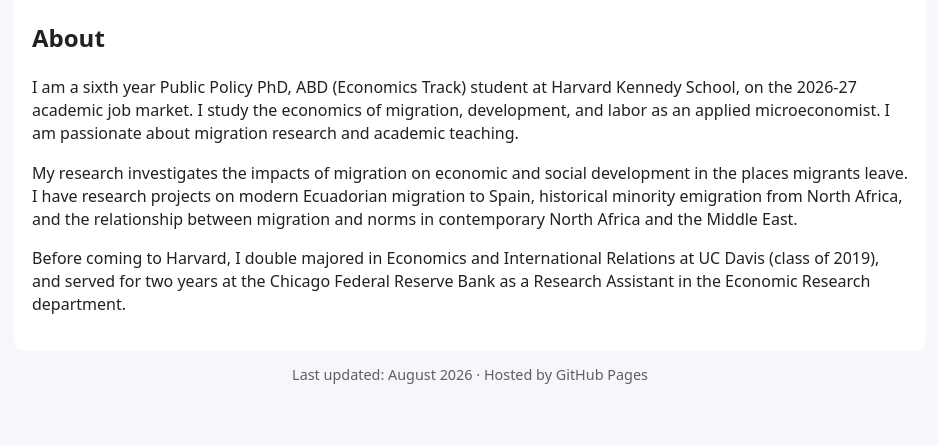
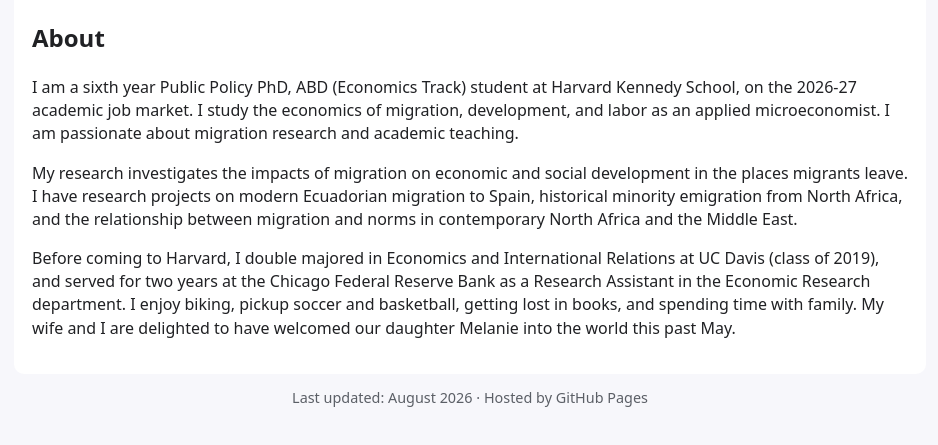
Before and after one commit to jmelkonian/jmelkonian.github.io, a plain HTML site: page index.html in a window 1280 px wide. Shown: the part 285-730 px from the top of the page, without its empty margins (170-1108 px from the left). Drawn offline with Linux system fonts and the light colour scheme.

Commit message:
Update personal information in index.html
Added personal interests and family information.

```diff
--- a/index.html
+++ b/index.html
@@ -58,6 +58,8 @@
         <p>
             Before coming to Harvard, I double majored in Economics and International Relations at UC Davis (class of 2019),
             and served for two years at the Chicago Federal Reserve Bank as a Research Assistant in the Economic Research department.
+            I enjoy biking, pickup soccer and basketball, getting lost in books, and spending time with family.
+            My wife and I are delighted to have welcomed our daughter Melanie into the world this past May.
             <!-- comment 's Insurance Initiative. !-->
         </p>
 
```
